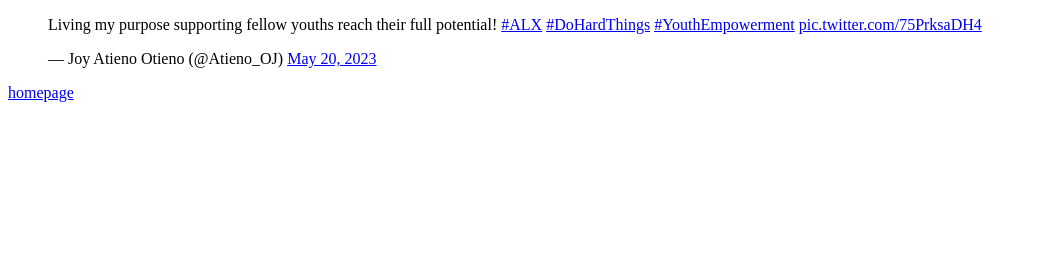
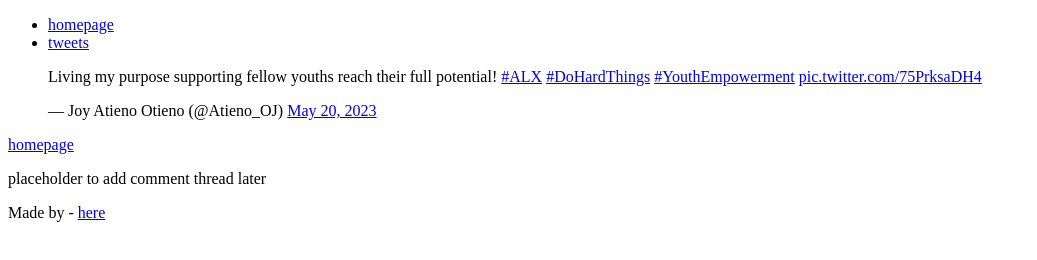
Before and after one commit to JoyOtieno/alx_html_css, a plain HTML site: page html_basic/tweets.html in a window 1280 px wide. Shown: the whole page, without its empty margins (0-1037 px from the left). Drawn offline with Linux system fonts and the light colour scheme.

Commit message:
putting webpages together

```diff
--- a/html_basic/tweets.html
+++ b/html_basic/tweets.html
@@ -4,9 +4,25 @@
     <title></title>
 </head>
 <body>
-    <blockquote class="twitter-tweet" data-lang="en" data-dnt="true"><p lang="en" dir="ltr">Living my purpose supporting fellow youths reach their full potential! <a href="https://twitter.com/hashtag/ALX?src=hash&amp;ref_src=twsrc%5Etfw">#ALX</a> <a href="https://twitter.com/hashtag/DoHardThings?src=hash&amp;ref_src=twsrc%5Etfw">#DoHardThings</a> <a href="https://twitter.com/hashtag/YouthEmpowerment?src=hash&amp;ref_src=twsrc%5Etfw">#YouthEmpowerment</a> <a href="https://t.co/75PrksaDH4">pic.twitter.com/75PrksaDH4</a></p>&mdash; Joy Atieno Otieno (@Atieno_OJ) <a href="https://twitter.com/Atieno_OJ/status/1659858453660155904?ref_src=twsrc%5Etfw">May 20, 2023</a></blockquote> <script async src="https://platform.twitter.com/widgets.js" charset="utf-8"></script>
-    <a href="http://127.0.0.1:5500/html_basic/index.html">homepage</a>
-
-
+    <header>
+        <nav>
+        <ul>
+            <li><a href="http://127.0.0.1:5500/html_basic/index.html">homepage</a></li>
+            <li><a href="http://127.0.0.1:5500/html_basic/tweets.html">tweets</a></li>
+        </ul>
+        </nav>
+    </header>
+    <main>
+        <article>
+            <blockquote class="twitter-tweet" data-lang="en" data-dnt="true"><p lang="en" dir="ltr">Living my purpose supporting fellow youths reach their full potential! <a href="https://twitter.com/hashtag/ALX?src=hash&amp;ref_src=twsrc%5Etfw">#ALX</a> <a href="https://twitter.com/hashtag/DoHardThings?src=hash&amp;ref_src=twsrc%5Etfw">#DoHardThings</a> <a href="https://twitter.com/hashtag/YouthEmpowerment?src=hash&amp;ref_src=twsrc%5Etfw">#YouthEmpowerment</a> <a href="https://t.co/75PrksaDH4">pic.twitter.com/75PrksaDH4</a></p>&mdash; Joy Atieno Otieno (@Atieno_OJ) <a href="https://twitter.com/Atieno_OJ/status/1659858453660155904?ref_src=twsrc%5Etfw">May 20, 2023</a></blockquote> <script async src="https://platform.twitter.com/widgets.js" charset="utf-8"></script>
+            <a href="http://127.0.0.1:5500/html_basic/index.html">homepage</a>
+        </article>
+        <aside>
+            <p>placeholder to add comment thread later</p>
+        </aside>
+    </main>
+    <footer>
+        Made by <Joy Atieno> - <a href="https://linktr.ee/JoyAtieno" target="_blank">here</a>
+    </footer>
 </body>
 </html>
```
Also changed, not shown: html_basic/index.html (+18 -0 lines).
